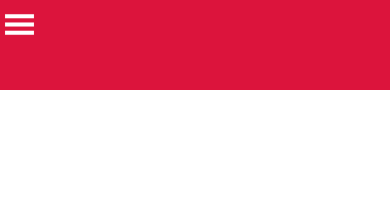
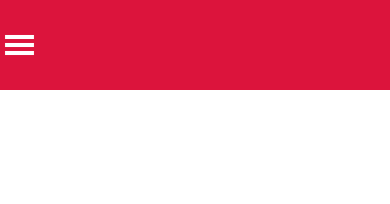
Before and after one commit to lyszt/lyszt.github.io, a Jekyll site: the page built from index.html, in a window 390 px wide. Shown: the top 204 px of the page. Built offline with Jekyll 4.4.1, drawn with Linux system fonts in a browser that asks for light colours.

Commit message:
Hamburger will always be automatically aligned

```diff
--- a/css/1024.css
+++ b/css/1024.css
@@ -20,7 +20,6 @@
       width: 100%;
     }
     .hamburger {
-      margin-top: 2vw;
       width: 83.91%;
     }
     .hamburger > .bar {
--- a/css/480.css
+++ b/css/480.css
@@ -30,7 +30,6 @@
     background-color: crimson;
   }
   .hamburger {
-    margin-top: 2vw;
     width: 83.91%;
   }
   div.hamburger img {
--- a/css/768.css
+++ b/css/768.css
@@ -22,7 +22,6 @@
       background-color: crimson;
     }
     .hamburger {
-      margin-top: 2vw;
       width: 83.91%;
     }
     div.hamburger img {
```
